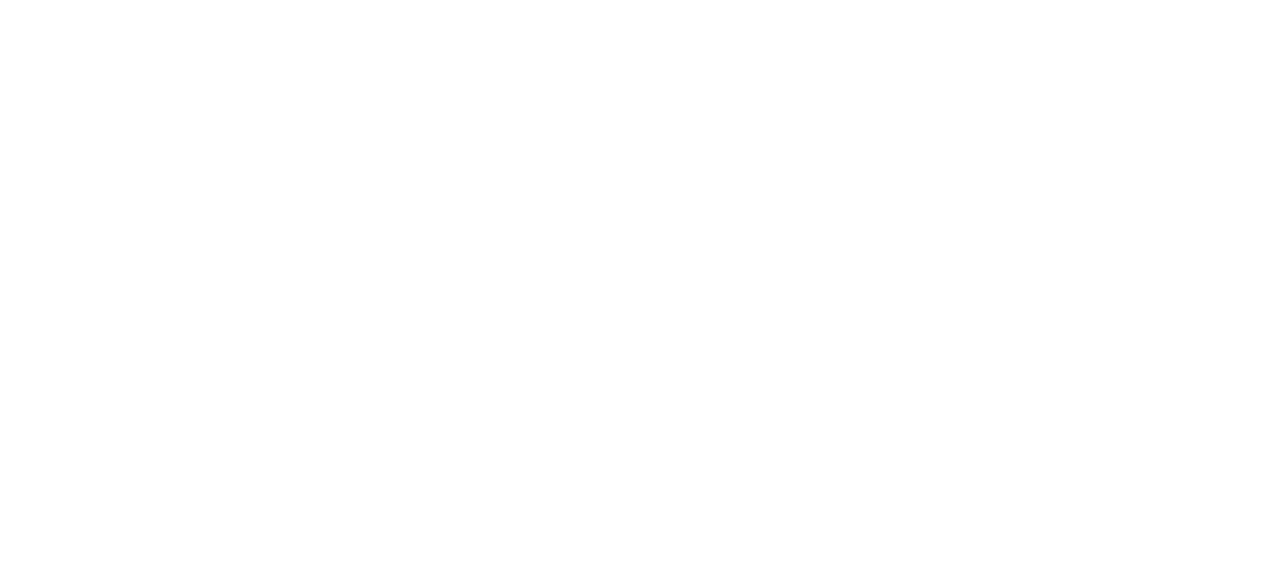
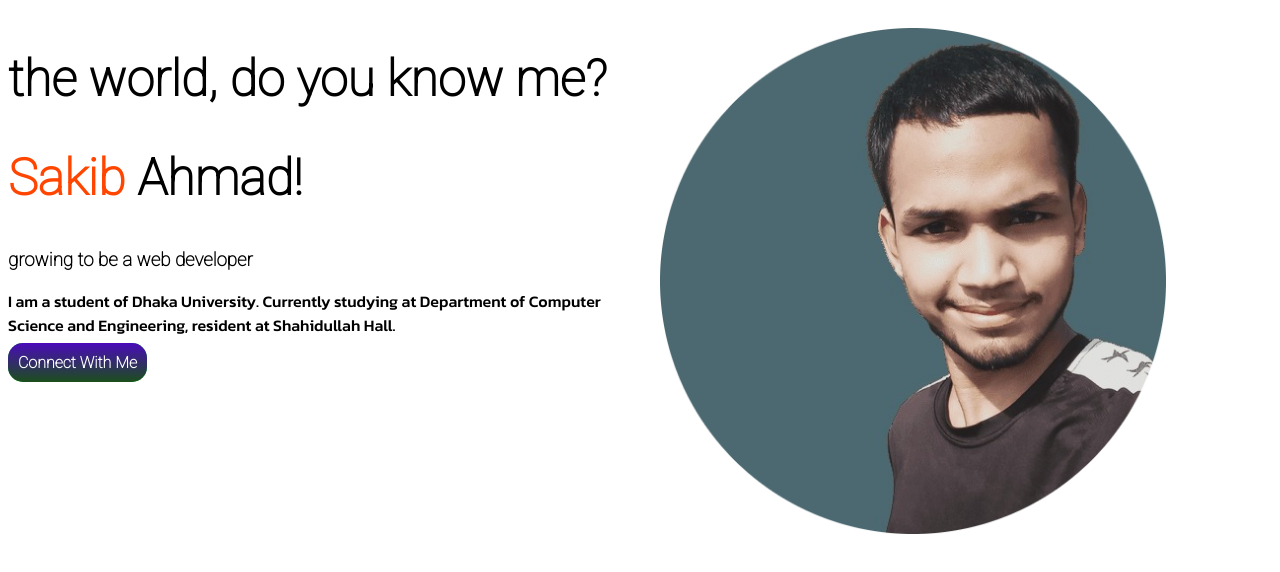
Before and after one commit to easakibahmad/myAwsomePortfolio, a plain HTML site: page index.html in a window 1280 px wide. Drawn offline with Linux system fonts and the light colour scheme.

Commit message:
first section done

```diff
--- a/index.css
+++ b/index.css
@@ -0,0 +1,38 @@
+body {
+    font-family: 'Roboto', sans-serif;
+}
+
+h1 {
+    font-size: 50px;
+}
+
+.sp-sakib {
+    color: orangered;
+}
+
+section {
+    display: flex;
+}
+
+p {
+    font-family: 'Kanit', sans-serif;
+}
+
+.di-cls {
+    width: 50%;
+}
+
+.di-cls img {
+    width: 80%;
+    padding: 20px;
+}
+
+.click-me {
+    text-decoration: none;
+    background-color: rgb(23, 216, 39);
+    padding: 10px;
+    border-radius: 15px;
+    background-image: linear-gradient(rgb(74, 10, 186), rgb(27, 79, 27));
+    color: white;
+    font-weight: 800;
+}
--- a/index.html
+++ b/index.html
@@ -1,13 +1,33 @@
 <!DOCTYPE html>
 <html lang="en">
+
 <head>
     <meta charset="UTF-8">
     <meta http-equiv="X-UA-Compatible" content="IE=edge">
     <meta name="viewport" content="width=device-width, initial-scale=1.0">
     <title>Portfolio</title>
     <link rel="stylesheet" href="index.css">
+    <link rel="preconnect" href="https://fonts.googleapis.com">
+    <link rel="preconnect" href="https://fonts.gstatic.com" crossorigin>
+    <link
+        href="https://fonts.googleapis.com/css2?family=Bebas+Neue&family=Kanit:wght@500&family=Roboto:wght@100&display=swap"
+        rel="stylesheet">
 </head>
+
 <body>
+    <section>
+        <div class="di-cls">
+            <h1>the world, do you know me?</h1>
+            <h1><span class="sp-sakib">Sakib </span>Ahmad!</h1>
+            <h3>growing to be a web developer</h3>
+            <p>I am a student of Dhaka University. Currently studying at Department of Computer Science and
+                Engineering, resident at Shahidullah Hall.</p>
+            <a class="click-me" href="https://www.facebook.com/sakib.csedu25" target="_blank">Connect With Me</a>
+        </div>
+        <div class="di-cls">
+            <img src="images/sakib1.png" alt="sakib ahmad image">
+        </div>
+    </section>
+</body>
 
-</body>
 </html>
```
Also changed, not shown: images/sakib1.png (added), images/sakib2.png (added).
